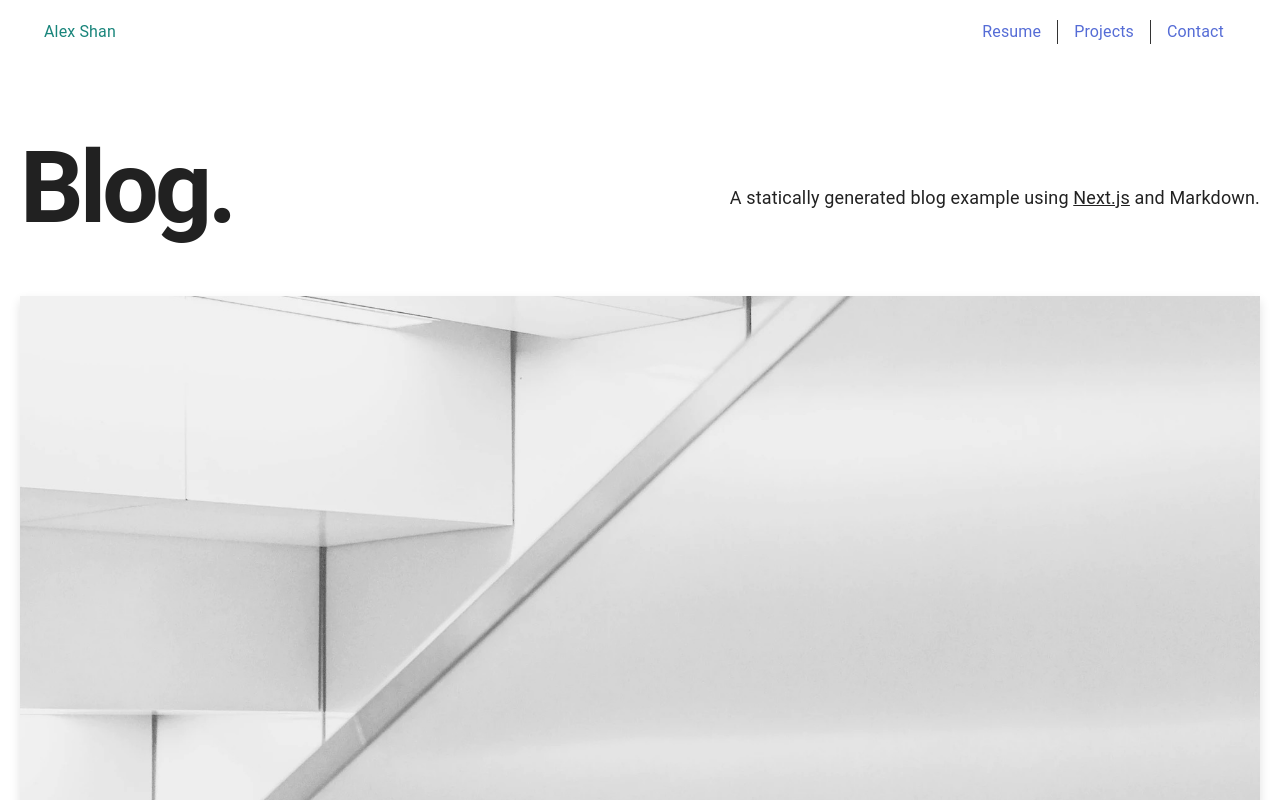
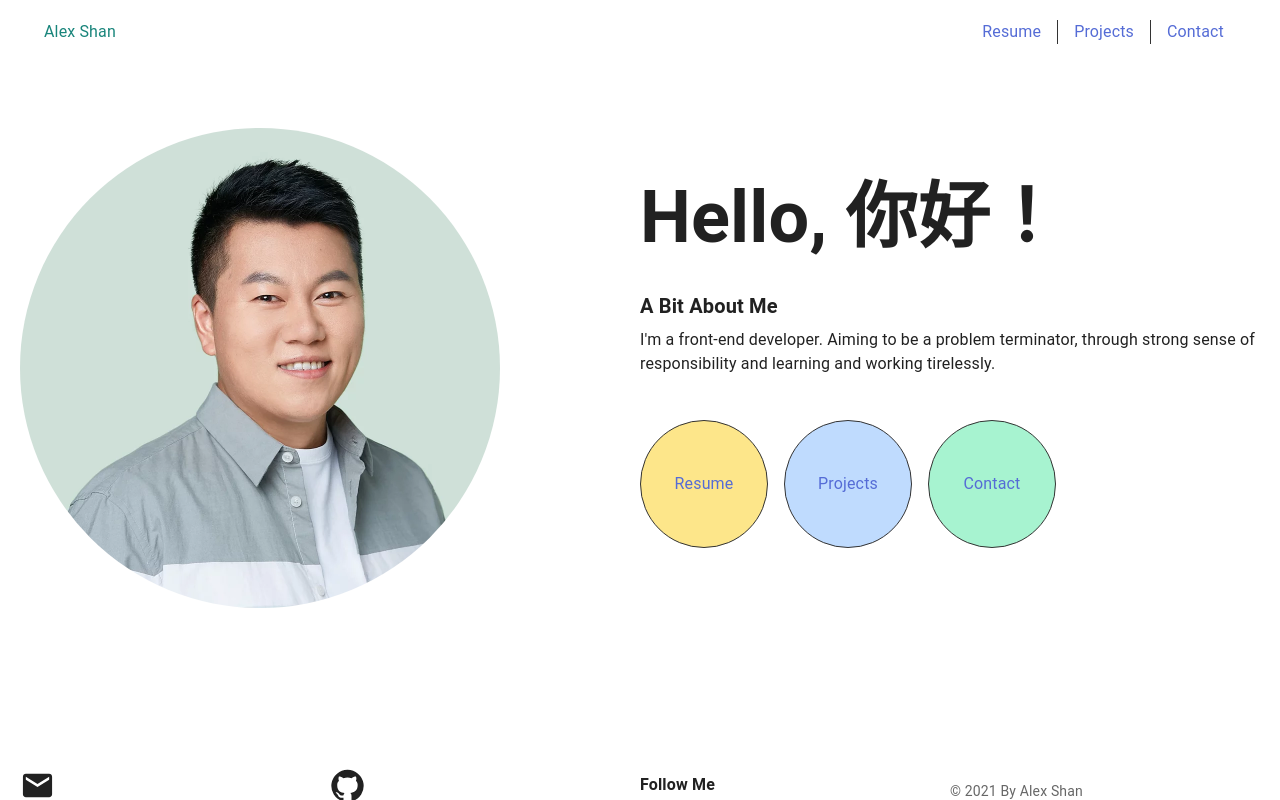
Before and after one commit to AlexShan2008/blog, a Next.js app: page / in a window 1280 px wide. Shown: the top 800 px of the page. Built offline with nearby package versions, Linux system fonts and the light colour scheme.

Commit message:
feat: update intro

```diff
--- a/components/footer.tsx
+++ b/components/footer.tsx
@@ -6,7 +6,6 @@ import Container from './container'
 import Copyright from './copyright'
 const Footer = () => {
   return (
-    <footer className="flex items-center px-10">
     <Container>
       <div className="py-28 flex flex-col lg:flex-row items-center">
         <div className="flex flex-col justify-center flex-1">
@@ -48,7 +47,6 @@ const Footer = () => {
         </div>
       </div>
     </Container>
-    </footer>
   )
 }
 
--- a/components/intro.tsx
+++ b/components/intro.tsx
@@ -1,21 +1,45 @@
-import { CMS_NAME } from '../lib/constants'
+import Link from './link'
 
 const Intro = () => {
   return (
     <section className="flex-col md:flex-row flex items-center md:justify-between mt-16 mb-16 md:mb-12">
-      <h1 className="text-6xl md:text-8xl font-bold tracking-tighter leading-tight md:pr-8">
-        Blog.
-      </h1>
-      <h4 className="text-center md:text-left text-lg mt-5 md:pl-8">
-        A statically generated blog example using{' '}
-        <a
-          href="https://nextjs.org/"
-          className="underline hover:text-success duration-200 transition-colors"
-        >
-          Next.js
-        </a>{' '}
-        and {CMS_NAME}.
-      </h4>
+      <div className="flex-1">
+        <img className="portrait" src="/assets/portrait.webp" alt="protrait" />
+      </div>
+      <div className="flex-1">
+        <h2 className="font-bold text-7xl mb-5">Hello, 你好！</h2>
+        <section>
+          <h4 className="font-bold text-xl mb-2">A Bit About Me</h4>
+          <p className="text-base mb-5">
+            I'm a front-end developer. Aiming to be a problem terminator,
+            through strong sense of responsibility and learning and working
+            tirelessly.
+          </p>
+        </section>
+        <div className="flex">
+          <Link
+            href="/resume"
+            className="p-1 no-underline title font-bold"
+            underline="none"
+          >
+            <div className="link-wrapper bg-yellow-200">Resume</div>
+          </Link>
+          <Link
+            href="/projects"
+            className="p-1 no-underline title font-bold"
+            underline="none"
+          >
+            <div className="link-wrapper bg-blue-200">Projects</div>
+          </Link>
+          <Link
+            href="/contact"
+            className="p-1 no-underline title font-bold"
+            underline="none"
+          >
+            <div className="link-wrapper bg-green-200">Contact</div>
+          </Link>
+        </div>
+      </div>
     </section>
   )
 }
--- a/pages/index.tsx
+++ b/pages/index.tsx
@@ -1,9 +1,7 @@
 import Head from 'next/head'
 import Container from '../components/container'
-import HeroPost from '../components/hero-post'
 import Intro from '../components/intro'
 import Layout from '../components/layout'
-import MoreStories from '../components/more-stories'
 import { getAllPosts } from '../lib/api'
 import { CMS_NAME } from '../lib/constants'
 import Post from '../types/post'
@@ -23,17 +21,6 @@ const Index = ({ allPosts }: Props) => {
         </Head>
         <Container>
           <Intro />
-          {heroPost && (
-            <HeroPost
-              title={heroPost.title}
-              coverImage={heroPost.coverImage}
-              date={heroPost.date}
-              author={heroPost.author}
-              slug={heroPost.slug}
-              excerpt={heroPost.excerpt}
-            />
-          )}
-          {morePosts.length > 0 && <MoreStories posts={morePosts} />}
         </Container>
       </Layout>
     </>
--- /dev/null
+++ b/pages/news/index.tsx
@@ -0,0 +1,53 @@
+import Container from '../../components/container'
+import HeroPost from '../../components/hero-post'
+import Intro from '../../components/intro'
+import Layout from '../../components/layout'
+import MoreStories from '../../components/more-stories'
+import { getAllPosts } from '../../lib/api'
+import Post from '../../types/post'
+
+type Props = {
+  allPosts: Post[]
+}
+
+const Index = ({ allPosts }: Props) => {
+  const heroPost = allPosts[0]
+  const morePosts = allPosts.slice(1)
+  return (
+    <>
+      <Layout>
+        <Container>
+          <Intro />
+          {heroPost && (
+            <HeroPost
+              title={heroPost.title}
+              coverImage={heroPost.coverImage}
+              date={heroPost.date}
+              author={heroPost.author}
+              slug={heroPost.slug}
+              excerpt={heroPost.excerpt}
+            />
+          )}
+          {morePosts.length > 0 && <MoreStories posts={morePosts} />}
+        </Container>
+      </Layout>
+    </>
+  )
+}
+
+export default Index
+
+export const getStaticProps = async () => {
+  const allPosts = getAllPosts([
+    'title',
+    'date',
+    'slug',
+    'author',
+    'coverImage',
+    'excerpt',
+  ])
+
+  return {
+    props: { allPosts },
+  }
+}
--- a/styles/index.css
+++ b/styles/index.css
@@ -19,6 +19,23 @@
   border-right: 1px solid #333;
 }
 
+.portrait {
+  width: 30rem;
+  height: 30rem;
+  border-radius: 50%;
+}
+
+.link-wrapper {
+  width: 8rem;
+  height: 8rem;
+  border: 1px solid #333;
+  border-radius: 50%;
+  display: flex;
+  align-items: center;
+  justify-content: center;
+  margin-right: 1rem;
+}
+
 /* Start purging... */
 @tailwind utilities;
 /* Stop purging. */
```
Also changed, not shown: public/assets/portrait.webp (added). Lines whose indentation alone changed are shown as unchanged.
